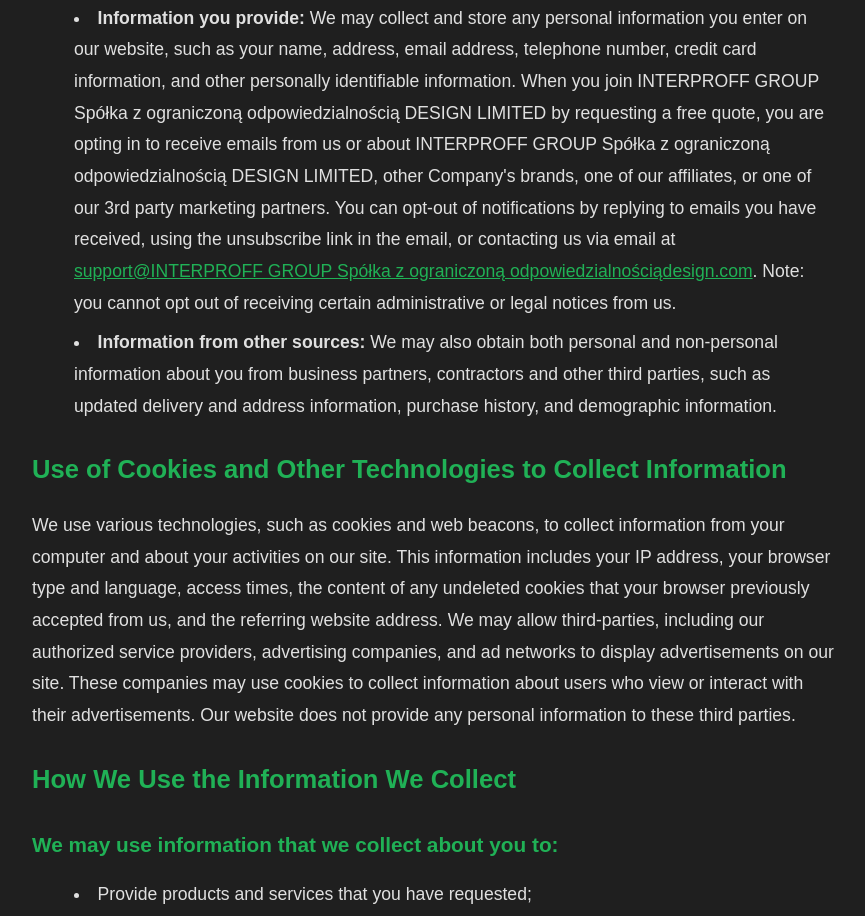
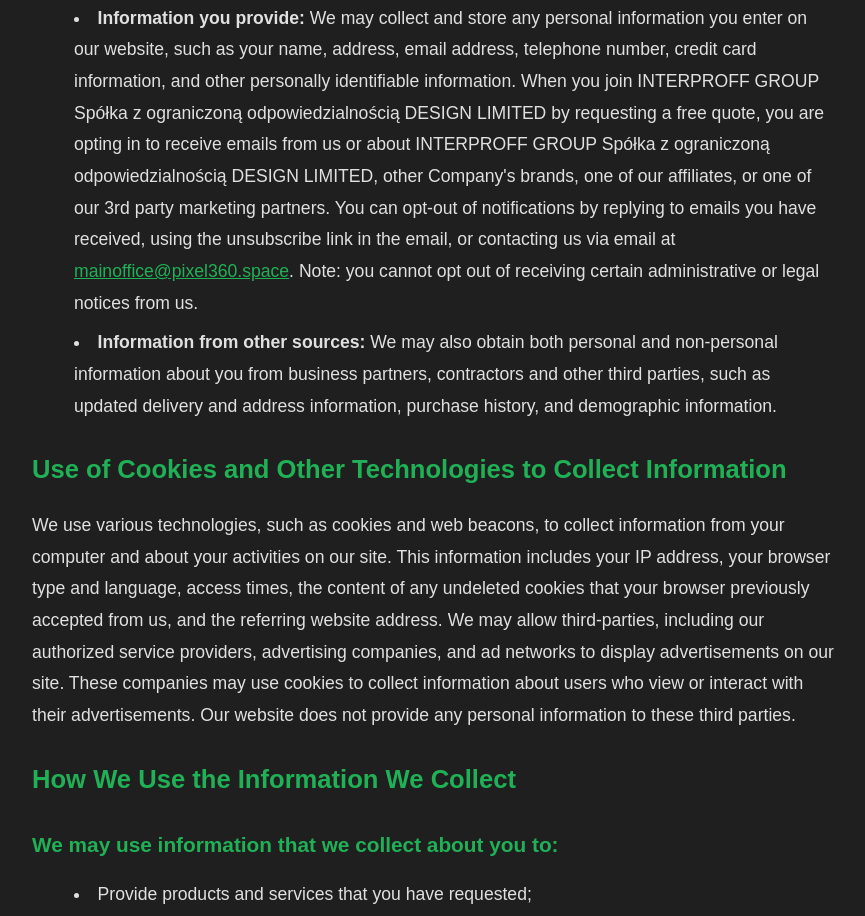
Before and after one commit to pixeldesign360/pixel360, a plain HTML site: page privacy.html in a window 1280 px wide. Shown: the part 788-1704 px from the top of the page, without its empty margins (206-1071 px from the left). Drawn offline with Linux system fonts and the light colour scheme.

Commit message:
Update privacy.html
udp

```diff
--- a/privacy.html
+++ b/privacy.html
@@ -78,10 +78,10 @@
                 you have received, using the unsubscribe link in the email, or
                 contacting us via email at
                 <a
-                  href="mailto:support@INTERPROFF GROUP Spółka z ograniczoną odpowiedzialnościądesign.com"
+                  href="mailto:mainoffice@pixel360.space"
                   class="link"
                   target="_blank"
-                  >support@INTERPROFF GROUP Spółka z ograniczoną odpowiedzialnościądesign.com</a
+                  >mainoffice@pixel360.space</a
                 >. Note: you cannot opt out of receiving certain administrative
                 or legal notices from us.
               </li>
@@ -285,10 +285,10 @@
               us. You can also choose to have your account disabled by
               contacting&nbsp;email
               <a
-                href="mailto:support@INTERPROFF GROUP Spółka z ograniczoną odpowiedzialnościądesign.com"
+                href="mailto:mainoffice@pixel360.space"
                 class="link"
                 target="_blank"
-                >support@INTERPROFF GROUP Spółka z ograniczoną odpowiedzialnościądesign.com</a
+                >mainoffice@pixel360.space</a
               >. After you deactivate your account, you will not be able to sign
               in to our website or access any of your personal information. If
               you deactivate your account, we may still retain certain
@@ -315,10 +315,10 @@
               providers of goods and services that may be of interest to you,
               you can notify us at any time by emailing us at
               <a
-                href="mailto:support@INTERPROFF GROUP Spółka z ograniczoną odpowiedzialnościądesign.com"
+                href="mailto:mainoffice@pixel360.space"
                 class="link"
                 target="_blank"
-                >support@INTERPROFF GROUP Spółka z ograniczoną odpowiedzialnościądesign.com</a
+                >mainoffice@pixel360.space</a
               >.
             </p>
             <h4>How We Protect Your Personal Information</h4>
@@ -364,10 +364,10 @@
               you become aware that a child has provided us with personal
               information without parental consent, please contact us at
               <a
-                href="mailto:support@INTERPROFF GROUP Spółka z ograniczoną odpowiedzialnościądesign.com"
+                href="mailto:mainoffice@pixel360.space"
                 class="link"
                 target="_blank"
-                >support@INTERPROFF GROUP Spółka z ograniczoną odpowiedzialnościądesign.com</a
+                >mainoffice@pixel360.space</a
               >&nbsp;and we will take steps to remove such information and
               terminate the children's account.
             </p>
@@ -409,10 +409,10 @@
               Policy Inquiry, INTERPROFF GROUP Spółka z ograniczoną odpowiedzialnością DESIGN LIMITED, 2nd Floor College House,
               17 King Edwards Road, Ruislip, London, United Kingdom, HA4 7AE,
               company number 8992784628 or email us at&nbsp;<a
-                href="mailto:support@INTERPROFF GROUP Spółka z ograniczoną odpowiedzialnościądesign.com"
+                href="mailto:mainoffice@pixel360.space"
                 class="link"
                 target="_blank"
-                >support@INTERPROFF GROUP Spółka z ograniczoną odpowiedzialnościądesign.com</a
+                >mainoffice@pixel360.space</a
               >.
             </p>
             <div id="california_notice">
@@ -571,10 +571,10 @@
               described above, please submit a verifiable consumer request to
               the Company by email
               <a
-                href="mailto:support@INTERPROFF GROUP Spółka z ograniczoną odpowiedzialnościądesign.com"
+                href="mailto:mainoffice@pixel360.space"
                 class="link"
                 target="_blank"
-                >support@INTERPROFF GROUP Spółka z ograniczoną odpowiedzialnościądesign.com</a
+                >mainoffice@pixel360.space</a
               >.
             </p>
             <p>
```
